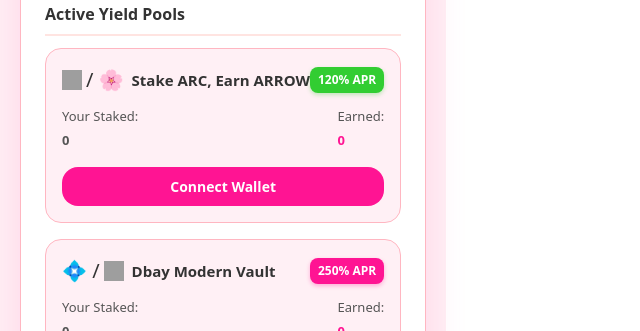
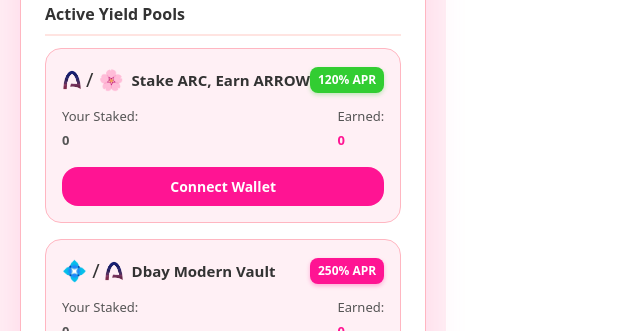
Before and after one commit to nbaeti630-ui/arrow-arc-testnet, a React (Vite) app: page / in a window 1280 px wide. Shown: the part 382-713 px from the top of the page, without its empty margins (0-640 px from the left). Built offline with nearby package versions, Linux system fonts and the light colour scheme; grey boxes are pictures that could not be loaded.

Commit message:
Update App.tsx

```diff
--- a/src/App.tsx
+++ b/src/App.tsx
@@ -1,8 +1,8 @@
 // @ts-nocheck
 import React, { useState, useEffect } from "react";
 
-// TAUTAN LOGO KOIN (Bisa kamu ganti nanti kalau punya link logo sendiri)
-const arcLogo = "https://s2.coinmarketcap.com/static/img/coins/64x64/17208.png";
+// TAUTAN LOGO KOIN (Memanggil logo aslimu dari folder public)
+const arcLogo = "/Gradual-Arc-icon-43ee6ca5-45c5-404d-ac1b-f54f93c51f06-1761315436123.png";
 const usdcLogo = "https://cryptologos.cc/logos/usd-coin-usdc-logo.png";
 
 // --- GAYA DESAIN PINK MODERN & FUTURISTIK ---
```
